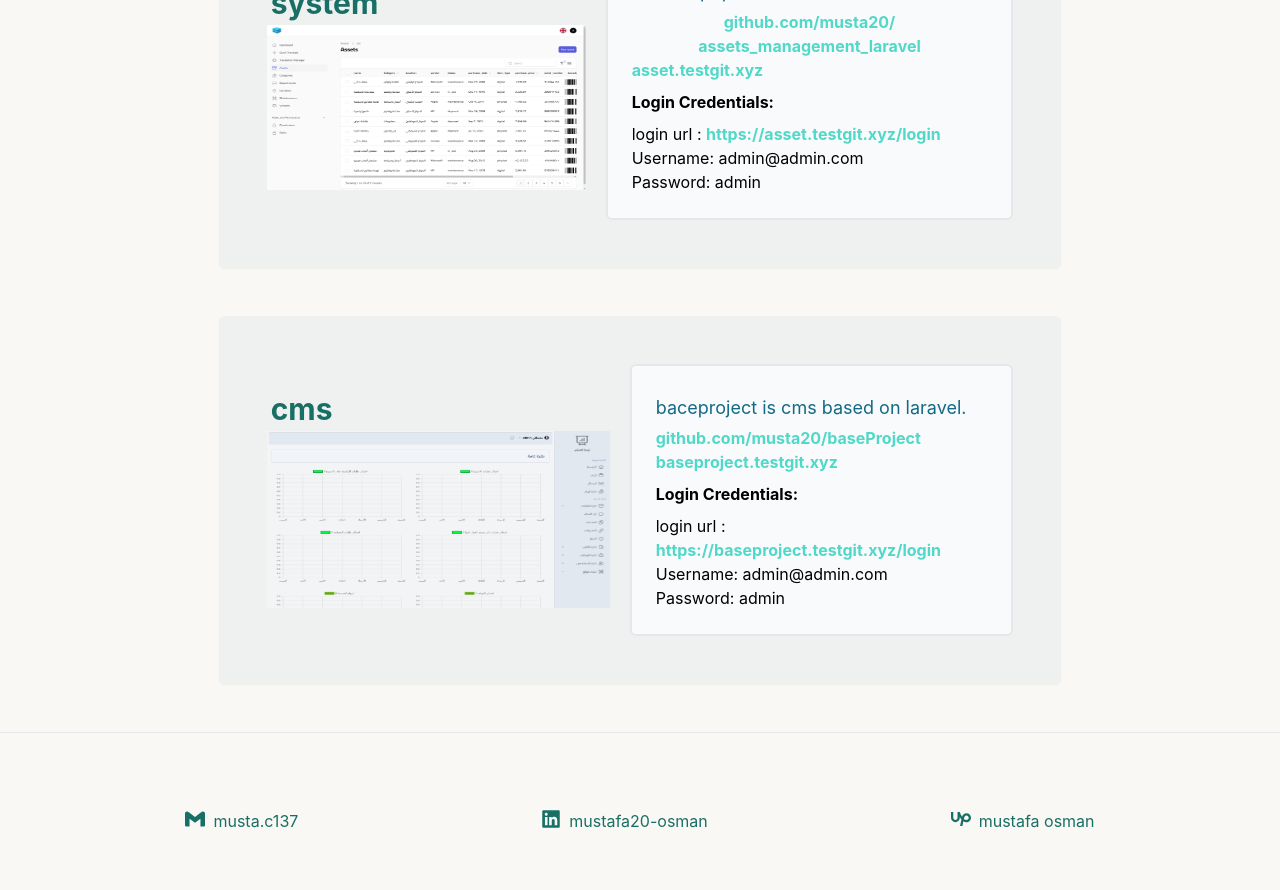
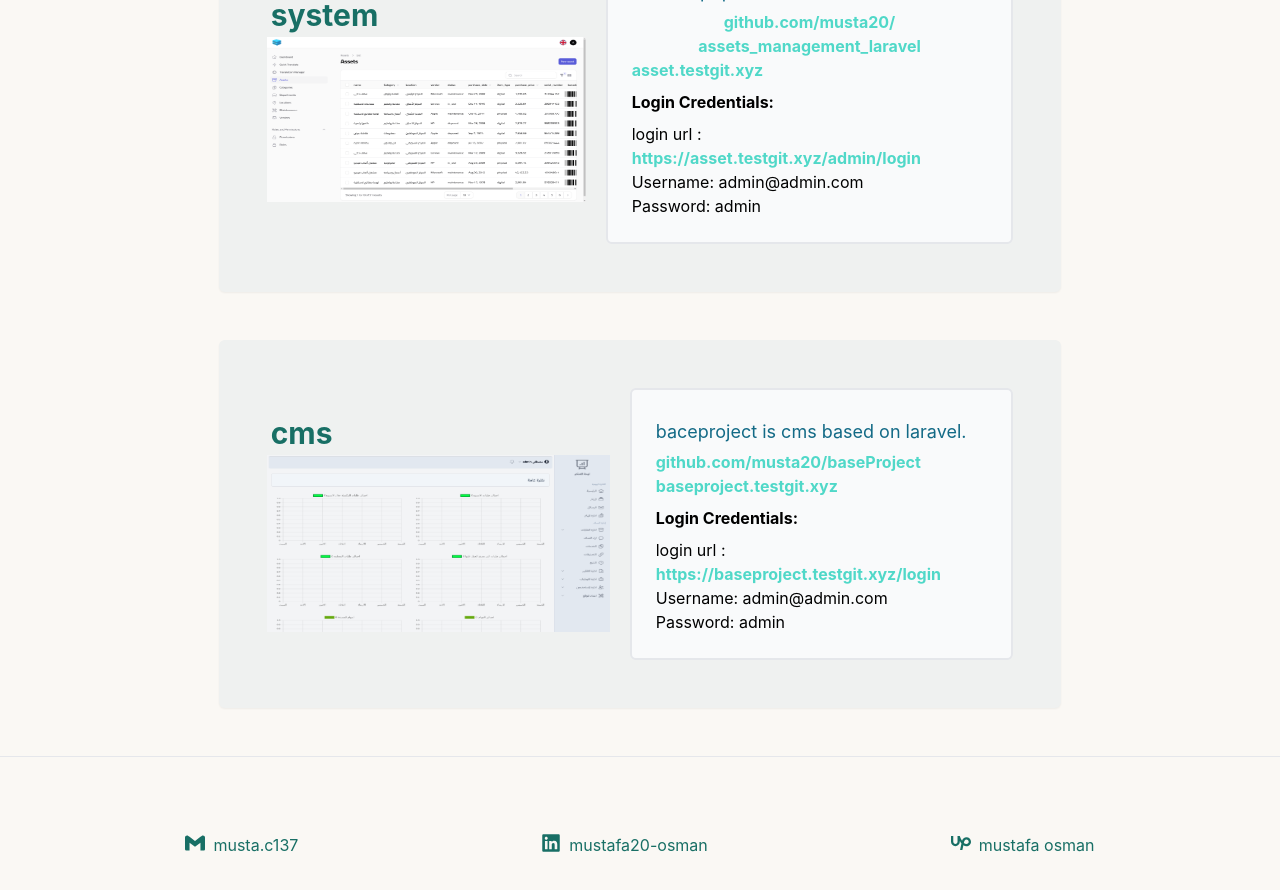
Before and after one commit to musta20/musta20.github.io, a Next.js app: page /MyWork in a window 1280 px wide. Shown: the part 2560-3450 px from the top of the page. Built offline with nearby package versions, Linux system fonts and the light colour scheme.

Commit message:
fix assets login url

```diff
--- a/pages/MyWork/index.js
+++ b/pages/MyWork/index.js
@@ -364,10 +364,12 @@ export default function MyWork() {
                 <p>
                   login url :{" "}
                   <a
+                                    target={"_blank"}
+
                   className="text-[#50d8c8] font-bold hover:underline"
-                  href="https://asset.testgit.xyz/login"
+                  href="https://asset.testgit.xyz/admin/login"
                   >
-                    https://asset.testgit.xyz/login
+                    https://asset.testgit.xyz/admin/login
                   </a>
                 </p>
                 <p>Username: admin@admin.com</p>
```
